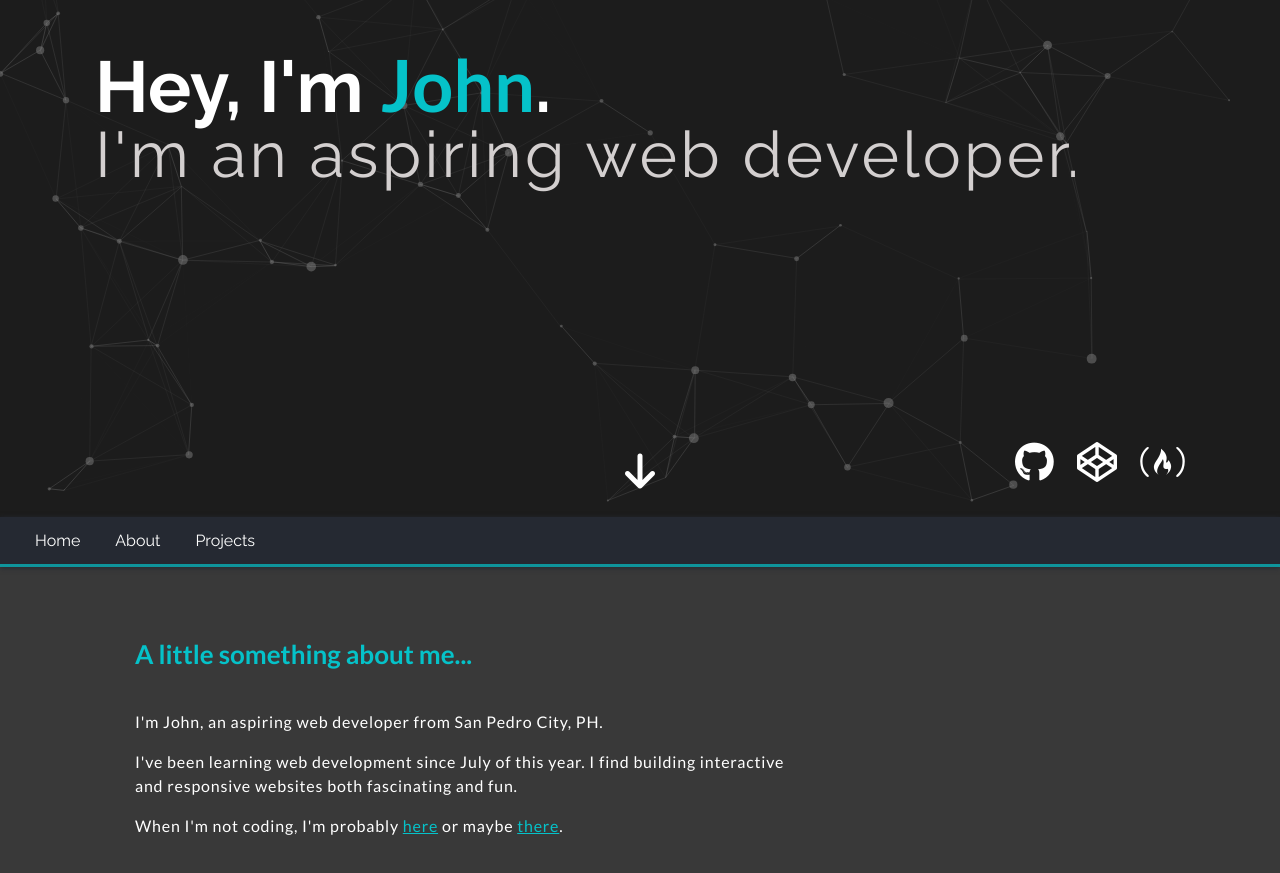
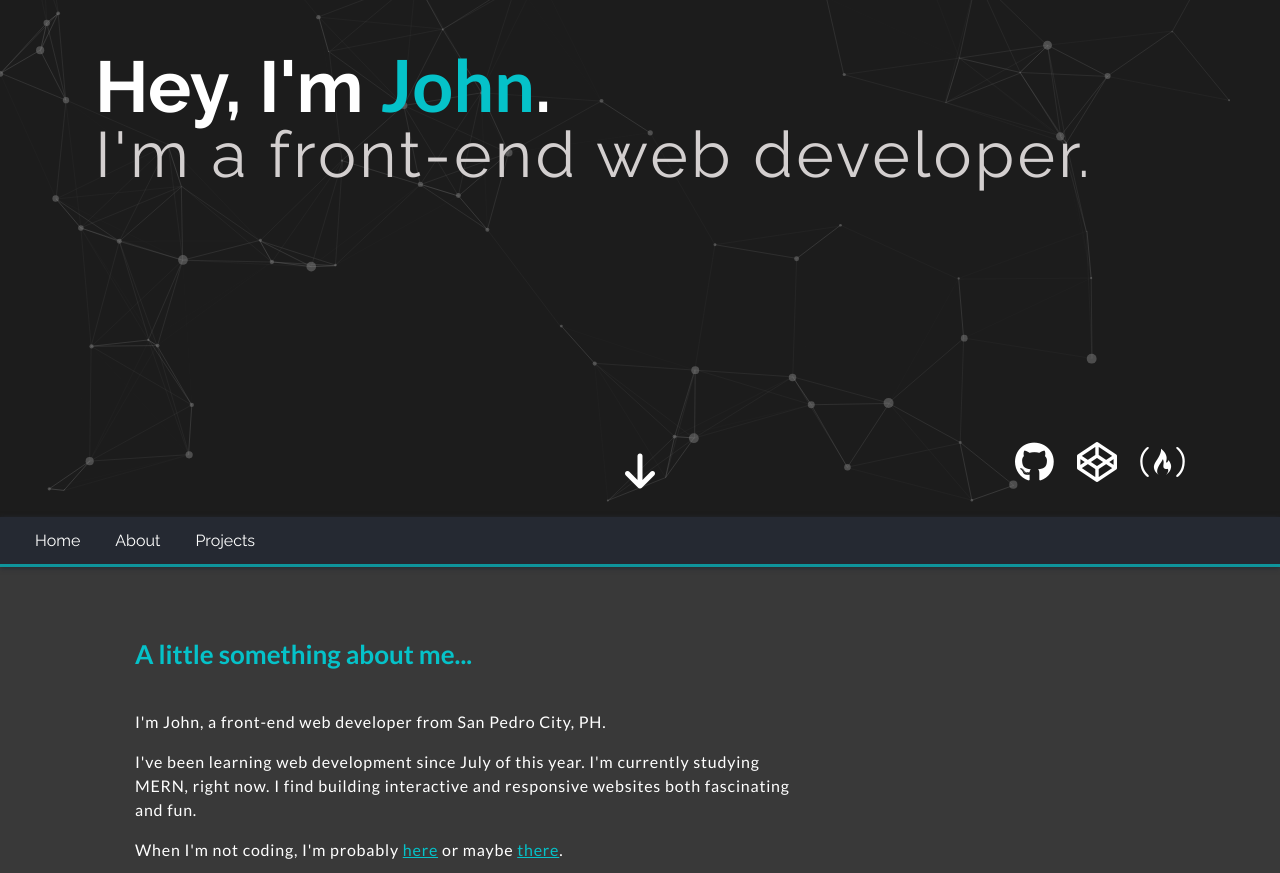
Before and after one commit to theCodingJohn/portfolio-2020, a plain HTML site: page index.html in a window 1280 px wide. Shown: the part 283-1156 px from the top of the page. Drawn offline with Linux system fonts and the light colour scheme.

Commit message:
minor changes

```diff
--- a/index.html
+++ b/index.html
@@ -15,7 +15,7 @@
     <div id="home" class="hero-background">
       <div id="hero" class="container">
         <h1>Hey, I'm <span class="john">John</span>.</h1>
-        <p>I'm an aspiring web developer.</p>
+        <p>I'm a front-end web developer.</p>
         <div class="arrow bounce">
           <a class="fa fa-arrow-down fa-2x" href="#about"></a>
         </div>
@@ -51,9 +51,9 @@
         <div class="row">
           <div class="col-8 about-col1">
             <h2>A little something about me...</h2>
-            <p>I'm John, an aspiring web developer from San Pedro City, PH.</p>
+            <p>I'm John, a front-end web developer from San Pedro City, PH.</p>
             <p>
-              I've been learning web development since July of this year. I find
+              I've been learning web development since July of this year. I'm currently studying MERN, right now. I find
               building interactive and responsive websites both fascinating and
               fun.
             </p>
```
